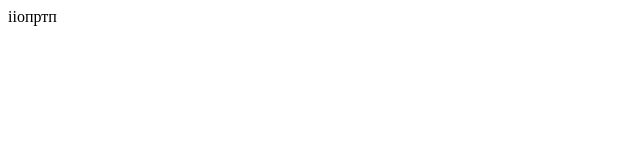
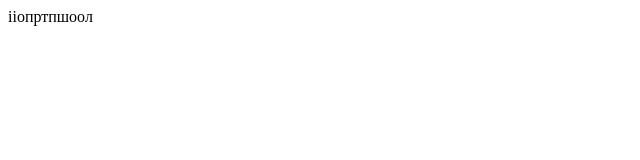
Before and after one commit to corvusursus/Blog, a plain HTML site: page shop.html in a window 1280 px wide. Shown: the full height of the page, 0-640 px from the left. Drawn offline with Linux system fonts and the light colour scheme.

Commit message:
Update shop.html

```diff
--- a/shop.html
+++ b/shop.html
@@ -8,6 +8,6 @@
 </head>
 <body>
 
-  iioпртп
+  iioпртпшоол
 </body>
 </html>
```
